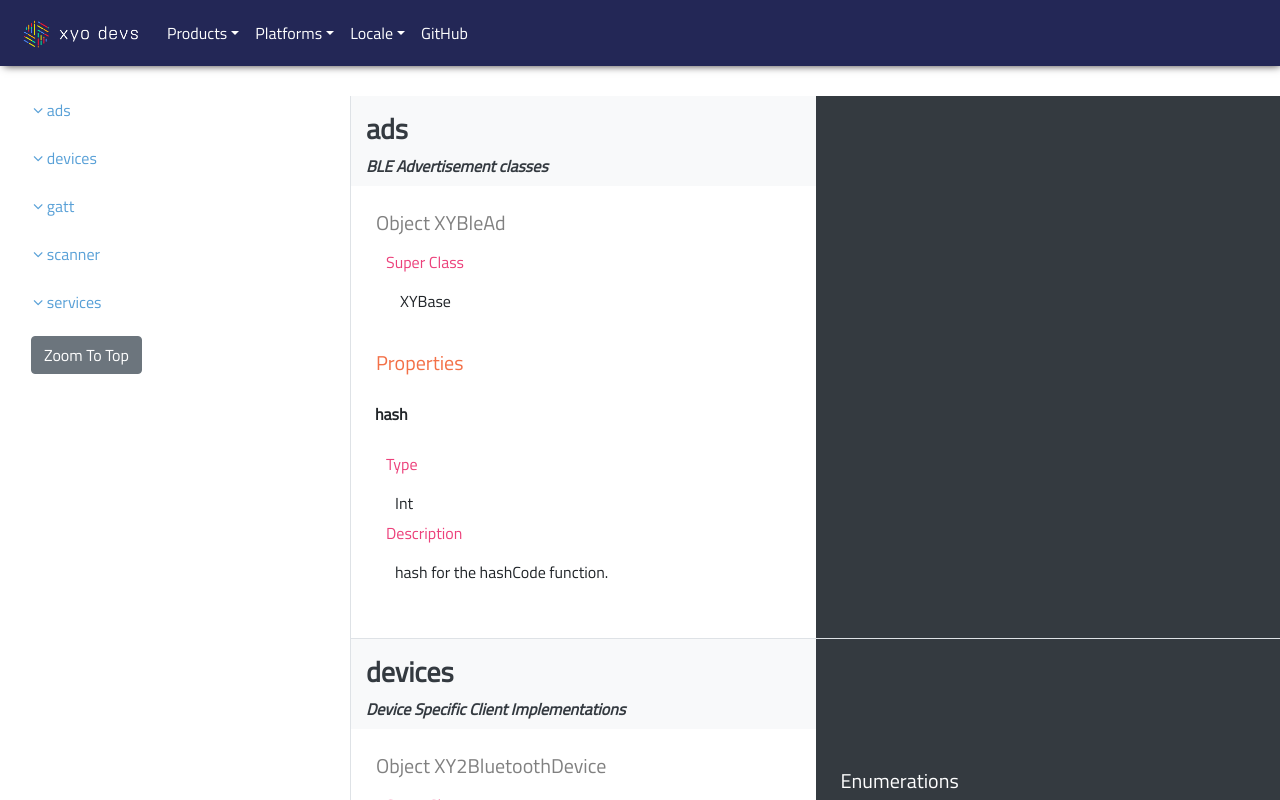
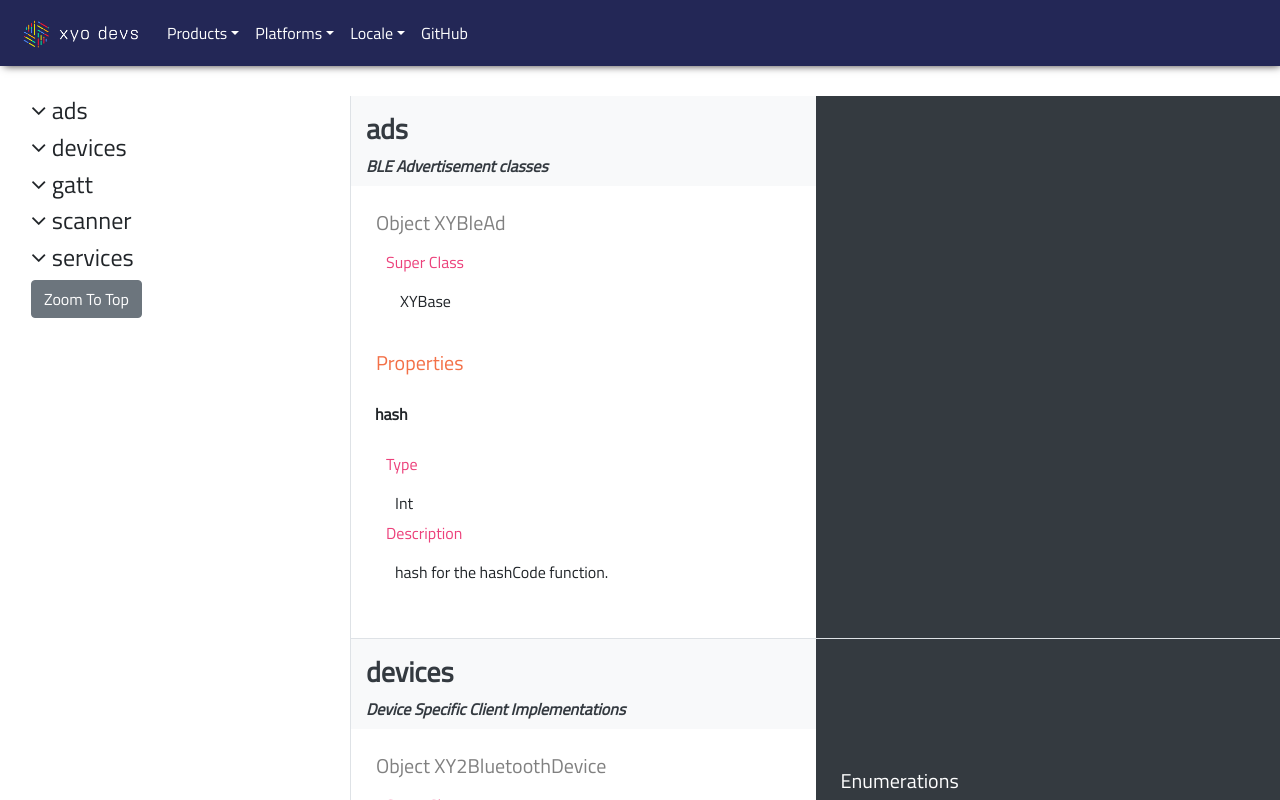
Before and after one commit to XYOracleNetwork-v1/app-reference-react, a React (Create React App) app: page / in a window 1280 px wide. Shown: the top 800 px of the page. Built offline with nearby package versions, Linux system fonts and the light colour scheme.

Commit message:
add stateless collapse, need to fix with the map

```diff
--- a/src/components/SideNav.js
+++ b/src/components/SideNav.js
@@ -1,6 +1,6 @@
 import React, { Component } from 'react'
 import SideNavLayout from './SideNavLayout'
-import { UncontrolledDropdown, DropdownToggle, DropdownMenu, DropdownItem, Button } from 'reactstrap'
+import { UncontrolledCollapse, Button } from 'reactstrap'
 import { Link, animateScroll as scroll } from 'react-scroll'
 
 export default class SideNav extends Component {
@@ -14,19 +14,13 @@ export default class SideNav extends Component {
 
     return methods.map((method, i) => (
       <div>
-        <UncontrolledDropdown setActiveFromChild>
-          <DropdownToggle
-            tag="span"
-            nav={true}
-            style={textDecorationStyle}
-          >
+          <h4 id="toggler">
             <i className="fa fa-angle-down"></i> {method.name}
-          </DropdownToggle>
+          </h4>
+          <UncontrolledCollapse toggler="#toggler">
             <ul key={`${method.name}`} style={textDecorationStyle}>
-              <DropdownMenu>
                 { method.objects.map((object, i) => (
                   <li key={object.name} style={textDecorationStyle}>
-                  <DropdownItem>
                     <Link
                       to={`${object.name}`}
                       spy={true}
@@ -36,12 +30,10 @@ export default class SideNav extends Component {
                     >
                       {object.name}
                     </Link>
-                  </DropdownItem>
                   </li>
                 ))}
-              </DropdownMenu>
             </ul>
-        </UncontrolledDropdown>
+          </UncontrolledCollapse>
       </div>
     ))
   }
```
